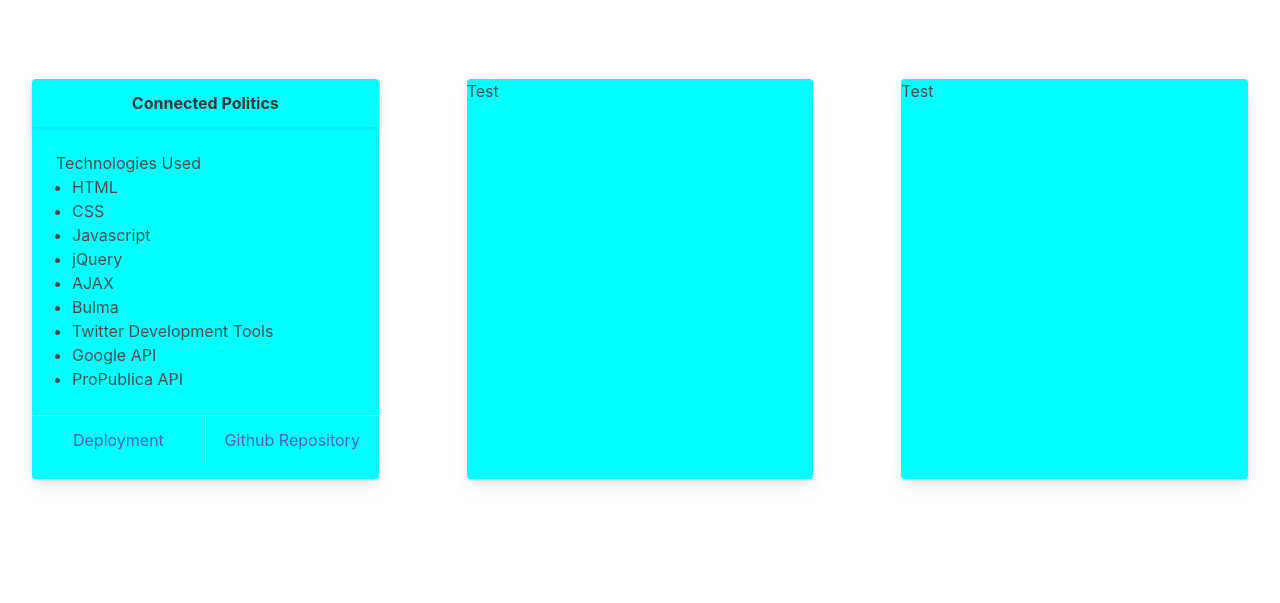
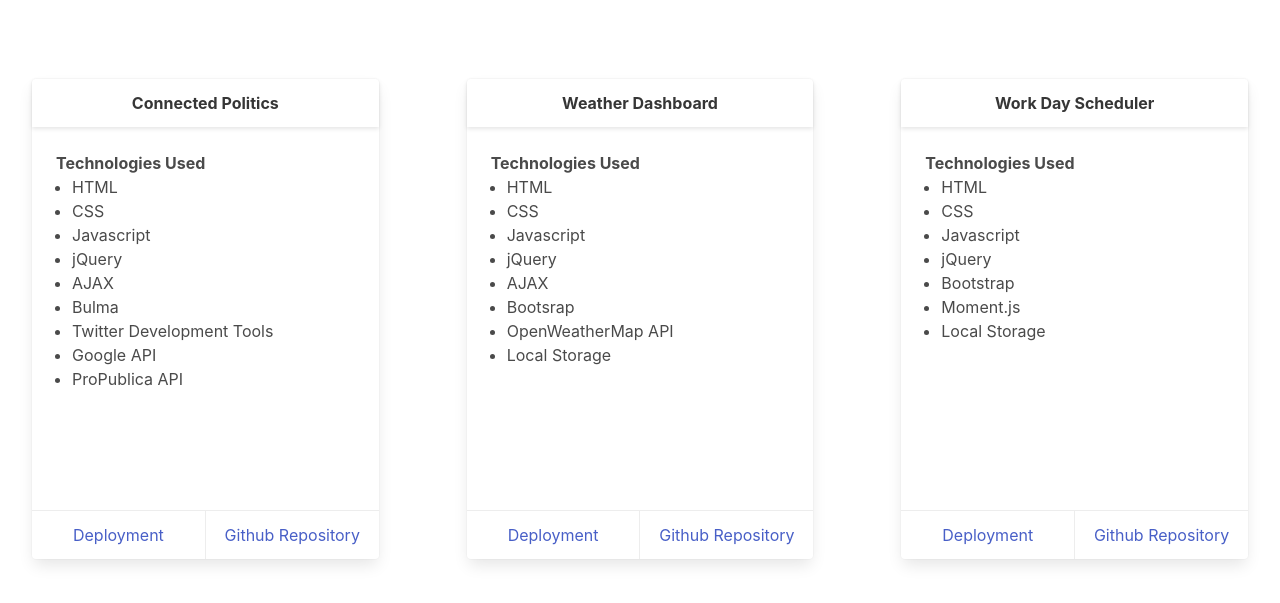
Before and after one commit to anusontarangkul/frontend-portfolio, a plain HTML site: page portfolio.html in a window 1280 px wide. Shown: the part 127-730 px from the top of the page. Drawn offline with nearby package versions, Linux system fonts and the light colour scheme.

Commit message:
add cards content

```diff
--- a/portfolio.html
+++ b/portfolio.html
@@ -40,7 +40,7 @@
                     </div>
                 </div>
                 <div class="card-content">
-                    <p>Technologies Used</p>
+                    <p class="has-text-weight-bold">Technologies Used</p>
                     <ul class="bullets">
                         <li>HTML</li>
                         <li>CSS</li>
@@ -53,10 +53,12 @@
                         <li>ProPublica API</li>
                     </ul>
                 </div>
-                <div class="card-footer">
-                    <a href="https://anusontarangkul.github.io/connected-politics/"
+                <div class="card-footer sticky-footer">
+                    <a target="_blank" rel="noopener noreferrer"
+                        href="https://anusontarangkul.github.io/connected-politics/"
                         class="card-footer-item">Deployment</a>
-                    <a href="https://github.com/anusontarangkul/connected-politics" class="card-footer-item">Github
+                    <a target="_blank" rel="noopener noreferrer"
+                        href="https://github.com/anusontarangkul/connected-politics" class="card-footer-item">Github
                         Repository</a>
                 </div>
 
@@ -65,18 +67,72 @@
         </div>
         <div class="column is-one-third is-full-mobile is-full-tablet">
 
-            <div class="card project-2 projects">
-                <p>Test</p>
+            <div class="card project-1 projects">
+                <div class="card-header">
+                    <div class="card-header-title is-centered">
+                        <p>Weather Dashboard</p>
+                    </div>
+                </div>
+                <div class="card-content">
+                    <p class="has-text-weight-bold">Technologies Used</p>
+                    <ul class="bullets">
+                        <li>HTML</li>
+                        <li>CSS</li>
+                        <li>Javascript</li>
+                        <li>jQuery</li>
+                        <li>AJAX</li>
+                        <li>Bootsrap</li>
+                        <li>OpenWeatherMap API</li>
+                        <li>Local Storage</li>
+                    </ul>
+                </div>
+                <div class="card-footer sticky-footer">
+                    <a target="_blank" rel="noopener noreferrer"
+                        href="https://anusontarangkul.github.io/weather-dashboard/"
+                        class="card-footer-item">Deployment</a>
+                    <a target="_blank" rel="noopener noreferrer"
+                        href="https://github.com/anusontarangkul/weather-dashboard" class="card-footer-item">Github
+                        Repository</a>
+                </div>
+
 
             </div>
         </div>
-        <div class="column is-one-third is-full-mobile is-full-tablet ">
+        <div class="column is-one-third is-full-mobile is-full-tablet">
 
-            <div class="card project-3 projects">
-                <p>Test</p>
+            <div class="card project-1 projects">
+                <div class="card-header">
+                    <div class="card-header-title is-centered">
+                        <p>Work Day Scheduler</p>
+                    </div>
+                </div>
+                <div class="card-content">
+                    <p class="has-text-weight-bold">Technologies Used</p>
+                    <ul class="bullets">
+                        <li>HTML</li>
+                        <li>CSS</li>
+                        <li>Javascript</li>
+                        <li>jQuery</li>
+                        <li>Bootstrap</li>
+                        <li>Moment.js</li>
+                        <li>Local Storage</li>
+                    </ul>
+                </div>
+                <div class="card-footer sticky-footer">
+                    <a target="_blank" rel="noopener noreferrer"
+                        href="https://anusontarangkul.github.io/work-day-scheduler/"
+                        class="card-footer-item">Deployment</a>
+                    <a href="https://github.com/anusontarangkul/work-day-scheduler" class="card-footer-item">Github
+                        Repository</a>
+                </div>
+
 
             </div>
         </div>
+
+
+
+
     </main>
 </body>
 <script src="./app.js"></script>
--- a/style.css
+++ b/style.css
@@ -47,11 +47,10 @@
 
 .projects {
 
-    background-color: aqua;
     margin-top: 20%;
     margin-left: 2rem;
     margin-right: 2rem;
-    min-height: 25rem;
+    min-height: 30rem;
 }
 
 .bullets {
@@ -64,3 +63,10 @@
 .center{
     text-align: center;
 }
+
+.sticky-footer{
+    position: absolute;
+    width: 100%;
+    bottom: 0;
+    overflow:hidden;
+}
```
